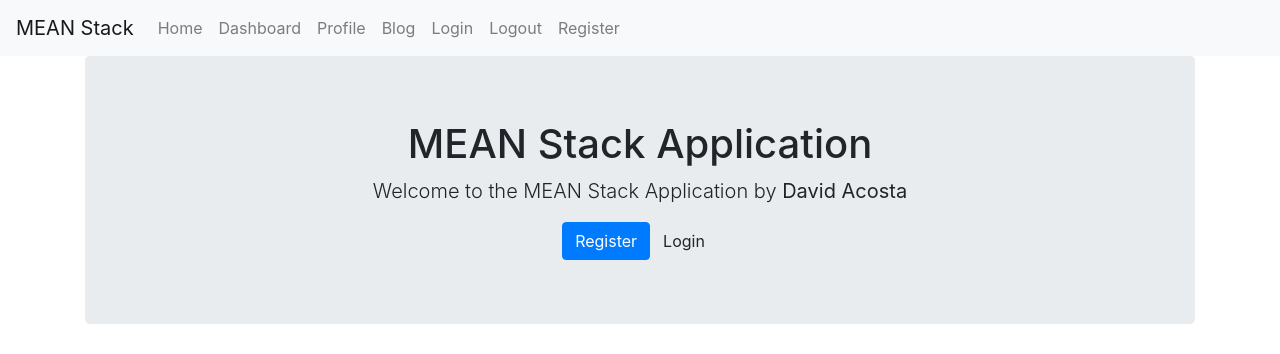
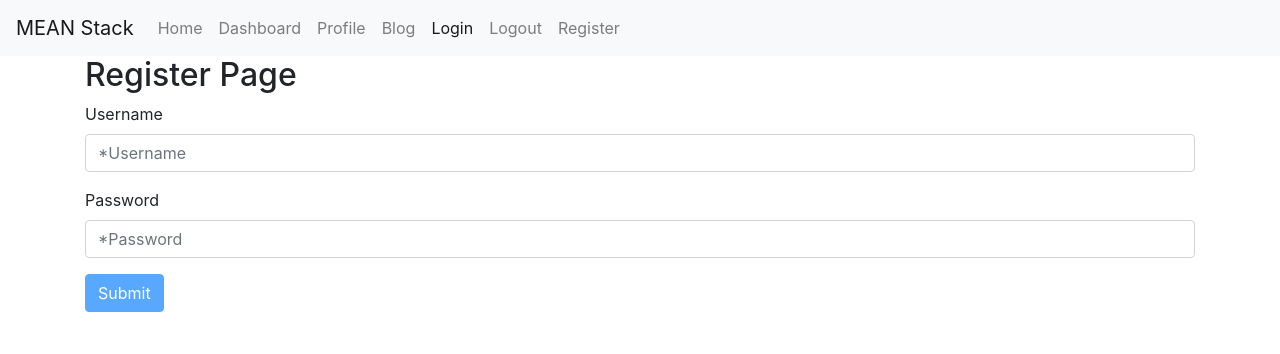
Before and after one commit to justricky21/MEAN-Stack-With-Angular-2-Tutorial, an Angular app in the folder client/: page /login in a window 1280 px wide. Shown: the top 354 px of the page. Built offline with nearby package versions, Linux system fonts and the light colour scheme; grey boxes are pictures that could not be loaded.

Commit message:
Can now login. Hurrah!

```diff
--- a/client/src/app/components/home/home.component.html
+++ b/client/src/app/components/home/home.component.html
@@ -3,7 +3,7 @@
   <p class="lead">Welcome to the MEAN Stack Application by <strong>David Acosta</strong></p>
   <div>
     <a routerLink="/register" class="btn btn-primary">Register</a>
-    <a href="#" class="btn btn-default">Login</a>
+    <a routerLink="/login" class="btn btn-default">Login</a>
   </div>
 </div>
 
--- a/client/src/app/components/login/login.component.ts
+++ b/client/src/app/components/login/login.component.ts
@@ -1,5 +1,7 @@
 import { Component, OnInit } from '@angular/core';
 import { FormBuilder, FormGroup, Validators, FormControl } from '@angular/forms';
+import { AuthService } from '../../services/auth.service';
+import { Router } from '@angular/router';
 
 @Component({
   selector: 'app-login',
@@ -14,7 +16,9 @@ export class LoginComponent implements OnInit {
   form: FormGroup;
 
   constructor(
-    private formBuilder: FormBuilder
+    private formBuilder: FormBuilder,
+    private authService: AuthService,
+    private router: Router
   ) {
     this.createForm();
   }
@@ -43,6 +47,22 @@ export class LoginComponent implements OnInit {
       username: this.form.get('username').value,
       password: this.form.get('password').value
     };
+
+    this.authService.login(user).subscribe(data => {
+      if (!data.success) {
+        this.messageClass = 'alert alert-danger';
+        this.message = data.message;
+        this.processing = false;
+        this.enableForm();
+      } else {
+        this.messageClass = 'alert alert-success';
+        this.message = data.message;
+        this.authService.storeUserData(data.token, data.user);
+        setTimeout(() => {
+          this.router.navigate(['/dashboard']);
+        }, 2000);
+      }
+    });
   }
 
   ngOnInit() {
--- a/client/src/app/components/navbar/navbar.component.html
+++ b/client/src/app/components/navbar/navbar.component.html
@@ -16,7 +16,7 @@
         <a class="nav-link" href="#">Blog</a>
       </li>
       <li [routerLinkActive]="['active']" [routerLinkActiveOptions]="{exact:true}" class="nav-item">
-        <a class="nav-link" href="#">Login</a>
+        <a class="nav-link" routerLink="/login">Login</a>
       </li>
       <li [routerLinkActive]="['active']" [routerLinkActiveOptions]="{exact:true}" class="nav-item">
         <a class="nav-link" href="#">Logout</a>
--- a/client/src/app/services/auth.service.ts
+++ b/client/src/app/services/auth.service.ts
@@ -8,6 +8,8 @@ import { map } from 'rxjs/operators';
 export class AuthService {
 
   domain = 'http://localhost:8080';
+  authToken;
+  user;
 
   constructor(
     private http: Http
@@ -25,4 +27,15 @@ export class AuthService {
     return this.http.get(this.domain + '/authentication/checkEmail/' + email).pipe(map(res => res.json()));
   }
 
+  login(user) {
+    return this.http.post(this.domain + '/authentication/login', user).pipe(map(res => res.json()));
+  }
+
+  storeUserData(token, user) {
+    localStorage.setItem('token', token);
+    localStorage.setItem('user', user);
+    this.authToken = token;
+    this.user = user;
+  }
+
 }
--- a/package.json
+++ b/package.json
@@ -29,6 +29,7 @@
     "body-parser": "^1.19.0",
     "cors": "^2.8.5",
     "express": "^4.17.0",
+    "jsonwebtoken": "^8.5.1",
     "mongoose": "^5.5.9"
   }
 }
```
Also changed, not shown: client/src/app/app-routing.module.ts (+6 -4 lines), 2 other files (tests, documents, lock files or other folders).
